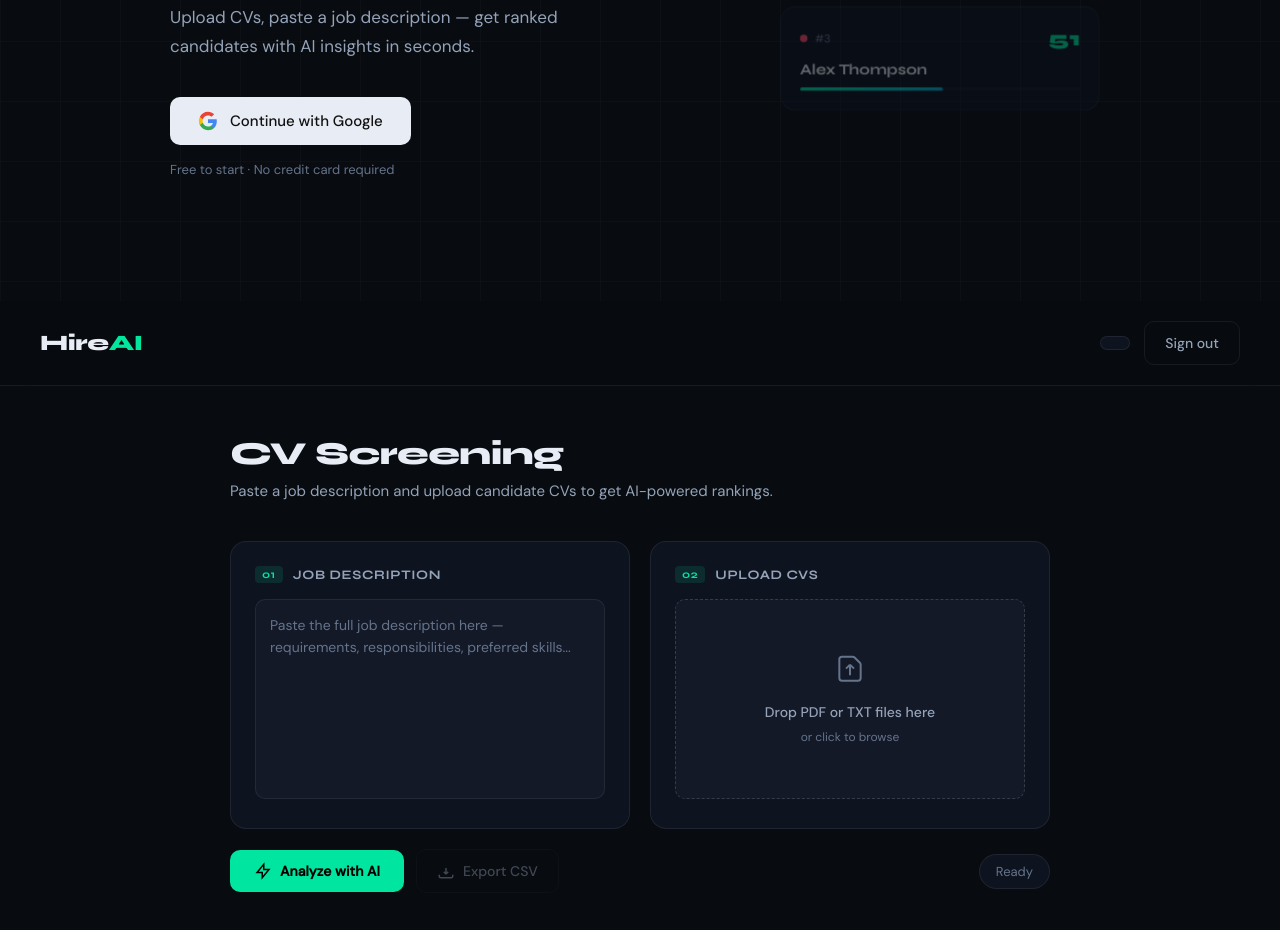
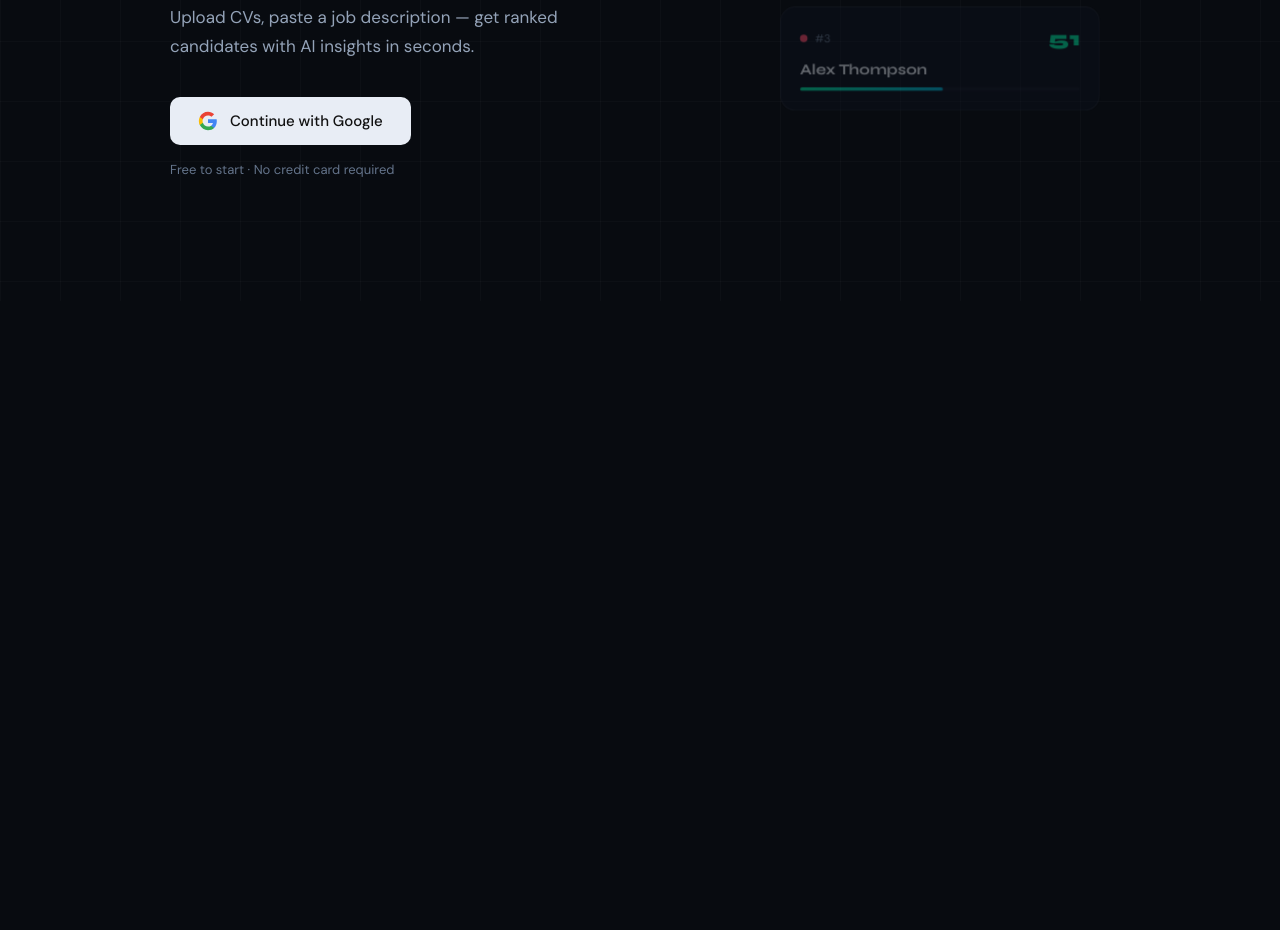
Before and after one commit to blanchayat/hireai, a website: page index.html in a window 1280 px wide. Shown: the part 499-1429 px from the top of the page. After the commit the page ends 800 px from the top, so only its background shows below. Drawn offline with nearby package versions, Linux system fonts and the light colour scheme.

Commit message:
Change appWrapper visibility style to display:none

```diff
--- a/index.html
+++ b/index.html
@@ -70,7 +70,7 @@
 </div>
 
 <!-- App -->
-<div id="appWrapper" hidden>
+<div id="appWrapper" style="display:none">
   <header>
     <div class="header-left">
       <div class="logo">Hire<span class="accent">AI</span></div>
```
